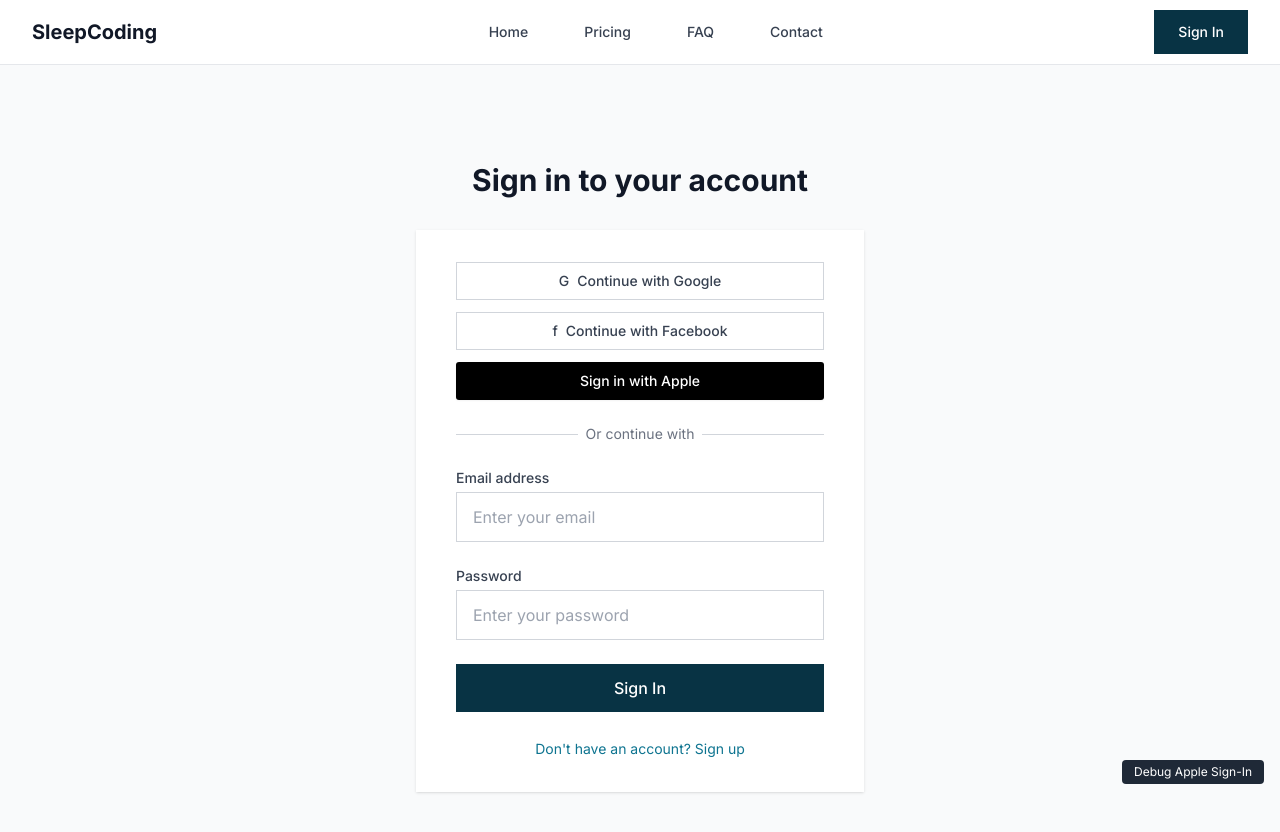
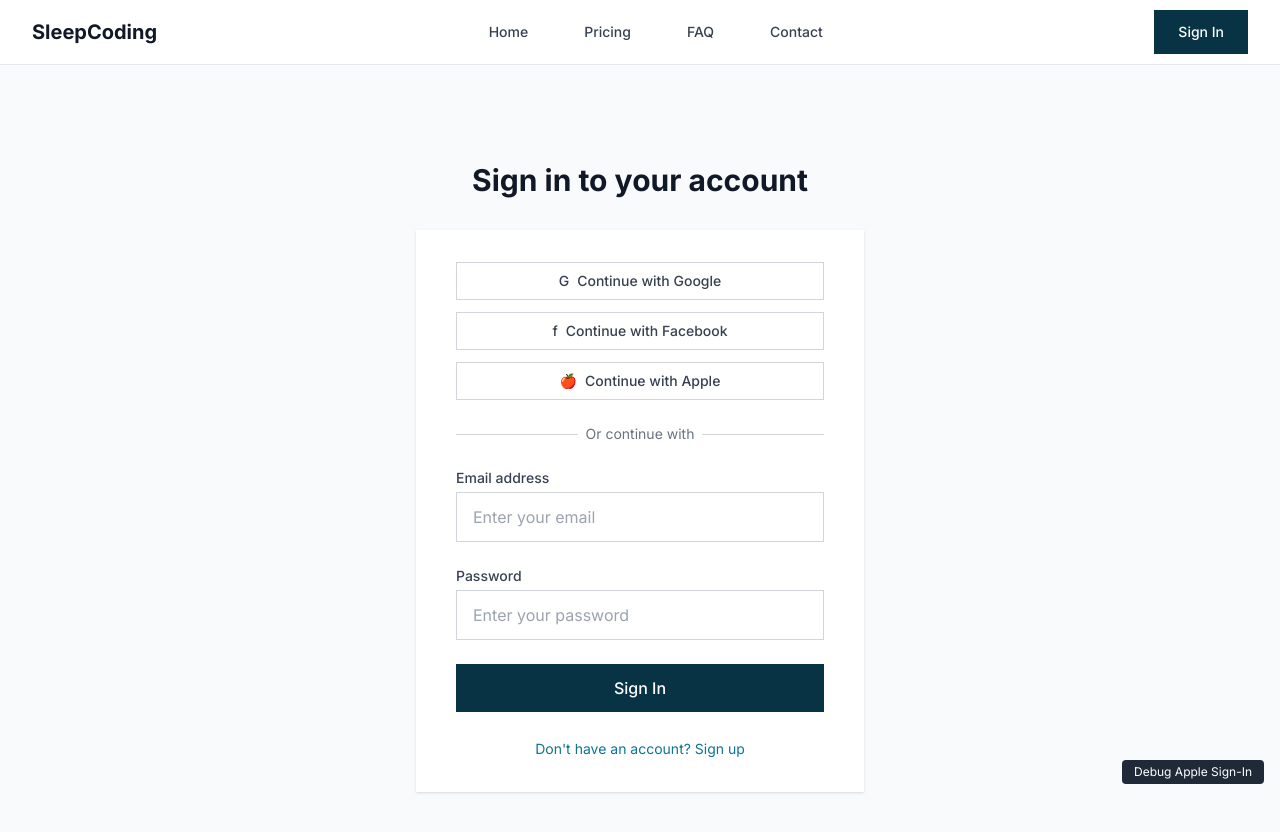
Before and after one commit to mcylinder/sleepcode_user, a Next.js app in the folder membership-site/: page /login in a window 1280 px wide. Shown: the top 832 px of the page. Built offline with nearby package versions, Linux system fonts and the light colour scheme; no server answers.

Commit message:
Fix Apple button styling to match Google and Facebook buttons

```diff
--- a/membership-site/src/components/AppleSignInButton.tsx
+++ b/membership-site/src/components/AppleSignInButton.tsx
@@ -138,9 +138,10 @@ export default function AppleSignInButton({ onSuccess, onError, onLoadingChange
     <button
       onClick={handleAppleSignIn}
       disabled={isLoading}
-      className="w-full flex justify-center py-2 px-4 border border-transparent rounded-md shadow-sm text-sm font-medium text-white bg-black hover:bg-gray-800 focus:outline-none focus:ring-2 focus:ring-offset-2 focus:ring-gray-500 disabled:opacity-50 disabled:cursor-not-allowed"
+      className="w-full flex justify-center items-center px-4 py-2 border border-gray-300 text-sm font-medium text-gray-700 bg-white hover:bg-gray-50 disabled:opacity-50"
     >
-      {isLoading ? 'Loading...' : 'Sign in with Apple'}
+      <span className="mr-2">🍎</span>
+      Continue with Apple
     </button>
   );
 }
```
